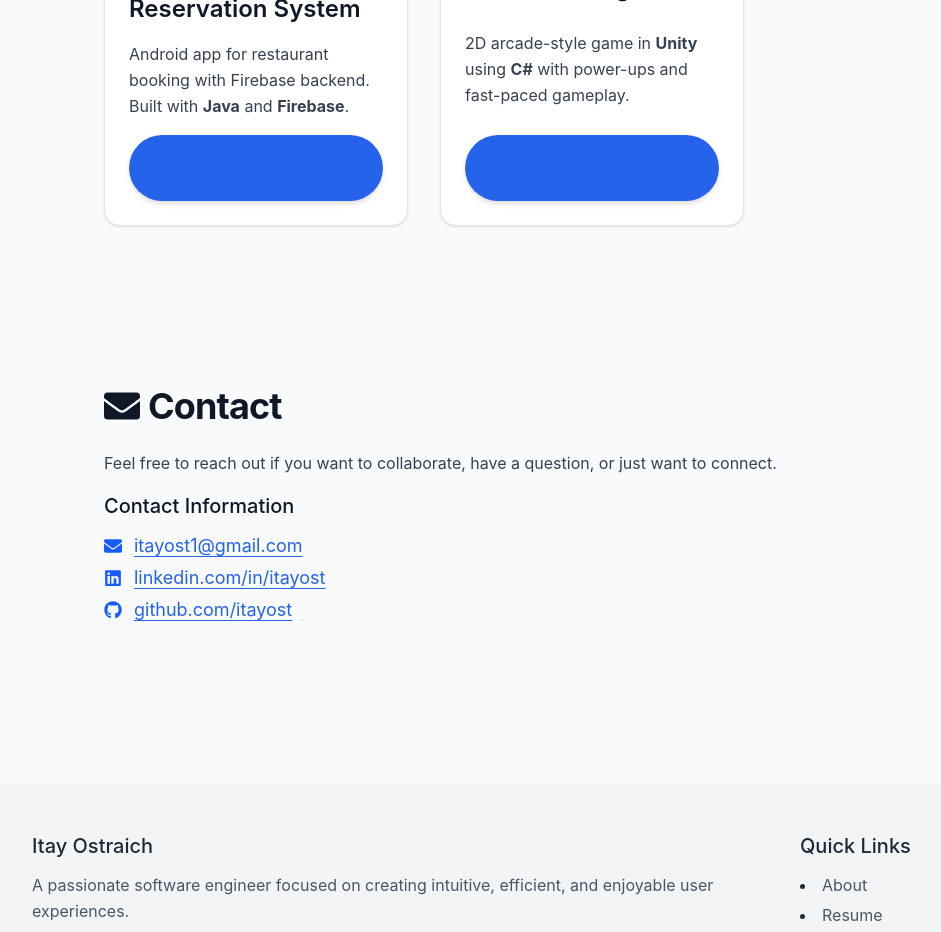
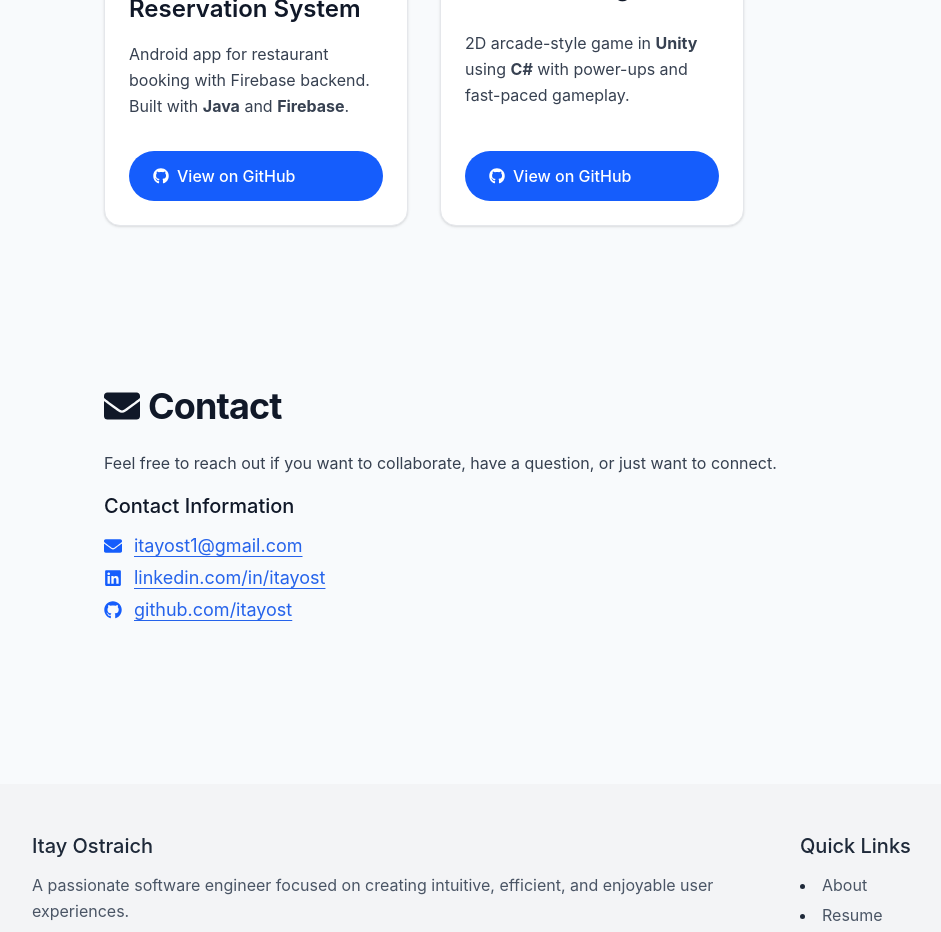
Before and after one commit to itayost/itay-portfolio, a Next.js app: page / in a window 1280 px wide. Shown: the part 2300-3232 px from the top of the page, without its empty margins (48-989 px from the left). Built offline with nearby package versions, Linux system fonts and the light colour scheme.

Commit message:
Update Projects.tsx

```diff
--- a/src/components/sections/Projects.tsx
+++ b/src/components/sections/Projects.tsx
@@ -16,7 +16,7 @@ export default function ProjectsSection() {
           <FaProjectDiagram /> Projects
         </h1>
         <p className="mb-8">
-          Here are some personal and academic projects I&apos;ve worked on.
+          Here are some personal and academic projects I've worked on.
         </p>
 
         <div className="grid gap-8 sm:grid-cols-1 md:grid-cols-2 lg:grid-cols-3">
@@ -35,13 +35,14 @@ export default function ProjectsSection() {
               Android app for restaurant booking with Firebase backend.
               Built with <strong>Java</strong> and <strong>Firebase</strong>.
             </p>
-            <a
-              href="https://github.com/itayost/Tables"
-              target="_blank"
-              className="project-button flex items-center gap-2"
+            <button
+              onClick={() => window.open("https://github.com/itayost/Tables", "_blank")}
+              className="mt-4 bg-blue-600 text-white font-medium px-6 py-3 rounded-full hover:bg-blue-700 transition-colors"
             >
-              <FaGithub /> View on GitHub
-            </a>
+              <span className="flex items-center gap-2">
+                <FaGithub /> View on GitHub
+              </span>
+            </button>
           </div>
 
           <div className="project-card">
@@ -58,13 +59,14 @@ export default function ProjectsSection() {
             <p>
               2D arcade-style game in <strong>Unity</strong> using <strong>C#</strong> with power-ups and fast-paced gameplay.
             </p>
-            <a
-              href="https://github.com/itayost/Unity-Idea"
-              target="_blank"
-              className="project-button flex items-center gap-2"
+            <button
+              onClick={() => window.open("https://github.com/itayost/Unity-Idea", "_blank")}
+              className="mt-4 bg-blue-600 text-white font-medium px-6 py-3 rounded-full hover:bg-blue-700 transition-colors"
             >
-              <FaGithub /> View on GitHub
-            </a>
+              <span className="flex items-center gap-2">
+                <FaGithub /> View on GitHub
+              </span>
+            </button>
           </div>
         </div>
       </motion.div>
```
